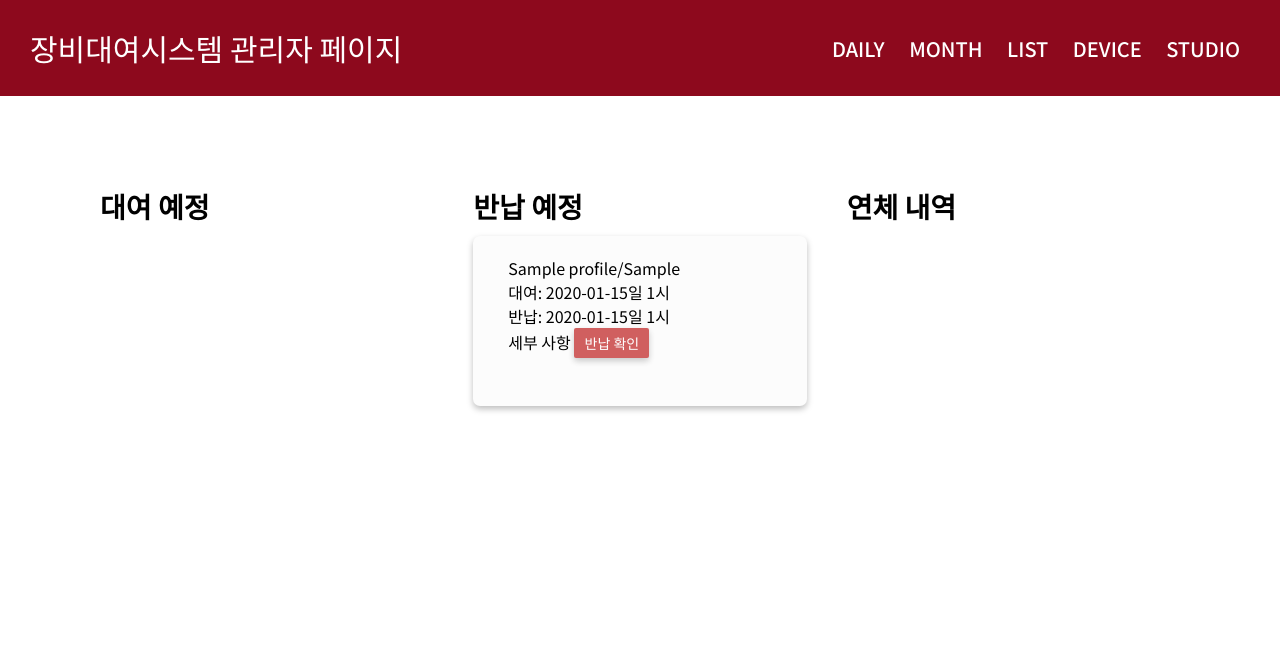
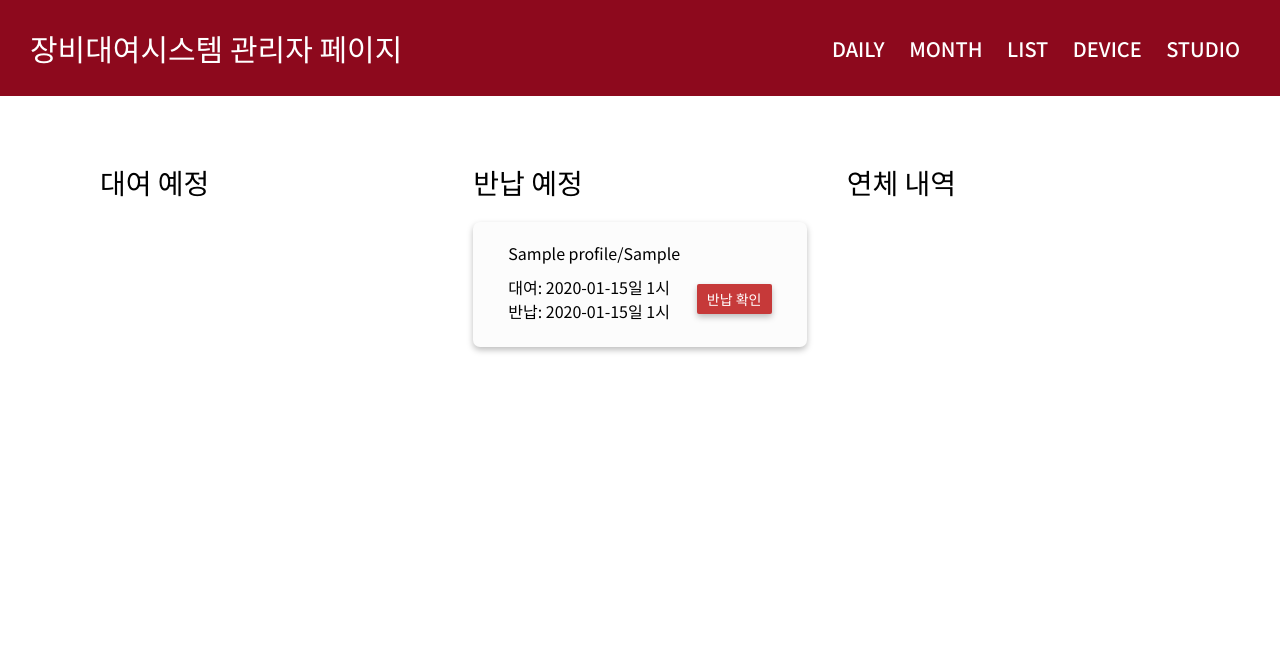
Before and after one commit to dooking/KU-MediaCenterV1, a Django app: page /adminpage/main in a window 1280 px wide. Shown: the top 656 px of the page. After the commit the page ends 353 px from the top, so only its background shows below. Run offline with Django 3.2, Linux system fonts and the light colour scheme; tables that the repository leaves empty hold one stand-in row (values such as "Sample post"); parts of the project's set-up code (start-up, migrations or seed data) failed here and were passed over.

Commit message:
adminpage main 수정

```diff
--- a/project/adminpage/static/admin_main.css
+++ b/project/adminpage/static/admin_main.css
@@ -4,51 +4,70 @@
 }
 
 .main_div {
-  margin-top: 10vh;
+  margin-top: 7vh;
   margin-right: 10vh;
   margin-left: 10vh;
   height: 30vh;
   display: flex;
   /* align-items: center; */
-  justify-content: center;
+  justify-content: space-around;
 }
+
 .current_list {
   width: 400px;
   margin: 0 10px;
   padding: 10px;
-  display: flex;
-  flex-direction: column;
 }
 .current_list_p {
   font-size: 28px;
-  font-weight: 600;
+  font-weight: 450;
   color: black;
 }
+
 .current_list_card {
   width: 100%;
-  height: 200px;
+  height: 125px;
   background-color: #fcfcfc;
   border-radius: 7px;
   box-shadow: 0 3px 6px 0 rgba(0, 0, 0, 0.26);
+  margin-top: 20px;
+  padding: 10px 35px 15px 35px;
+  display: flex;
+  flex-direction: column;
+  justify-content: center;
+}
+
+.current_list_subbox {
+  display: flex;
+  justify-content: space-between;
+  align-items: center;
   margin-top: 10px;
-  padding: 20px 35px;
 }
-.check2 {
+
+.check {
   width: 75px;
   height: 30px;
-  background-color: #c63939;
+  background-color: #AA1A30;
   color: white;
   font-size: 14px;
   text-decoration: none;
   border: none;
   border-radius: 2px;
   box-shadow: 0 3px 6px 0 rgba(0, 0, 0, 0.26);
-  opacity: 0.8;
+  opacity: 1;
   transition: 0.3s;
   text-decoration: none;
   cursor: pointer;
 }
 
-.check2:hover {
-  opacity: 1;
+.check:hover {
+  opacity: 0.8;
 }
+
+.check2 {
+  background-color: #C63939;
+}
+
+.check3 {
+  background-color: #A2A2A2;
+}
--- a/project/adminpage/templates/main.html
+++ b/project/adminpage/templates/main.html
@@ -13,12 +13,16 @@
           {% if state0s %} {% for state0 in state0s %}
             <div class="current_list_card">
               <p>{{state0.username}}</p>
+              <div class="current_list_subbox">
+                <div>
                   <p>대여: {{state0.fromDate}}일 {{state0.fromDateTime}}시</p>
                   <p>반납: {{state0.toDate}}일 {{state0.toDateTime}}시</p>
-              <a class="detail">세부 사항</a>
+                </div>
+                <!-- <a class="detail">세부 사항</a> -->
                 <a href="{% url 'qrcheckBrrow' state0.pk %}">
-                <button class = 'check1'>대여 확인</button>
+                  <button class = 'check'>대여 확인</button>
                 </a>
+              </div>
             </div>
           {% endfor%} {% endif %}
       </div>
@@ -27,12 +31,16 @@
           {% if state1s %} {% for state1 in state1s %}
             <div class="current_list_card">
               <p>{{state1.username}}</p>
+              <div class="current_list_subbox">
+                <div>
                   <p>대여: {{state1.fromDate}}일 {{state1.fromDateTime}}시</p>
                   <p>반납: {{state1.toDate}}일 {{state1.toDateTime}}시</p>
-              <a class="detail">세부 사항</a>
+                </div>
+                <!-- <a class="detail">세부 사항</a> -->
                 <a href="{% url 'qrcheckReturn' state1.pk %}">
-                <button class = 'check2'>반납 확인</button>
+                  <button class = 'check check2'>반납 확인</button>
                 </a>
+              </div>
             </div>
           {% endfor%} {% endif %}
       </div>
@@ -41,10 +49,14 @@
           {% if state2s %} {% for state2 in state2s %}
           <div class="current_list_card">
             <p>{{state1.username}}</p>
+            <div>
               <p>대여: {{state2.fromDate}}일 {{state2.fromDateTime}}시</p>
               <p>반납: {{state2.toDate}}일 {{state2.toDateTime}}시</p>
-            <a class="detail">세부 사항</a>
-            <p>연체 처리 어케할깡ㅜㅜ</p>
+            </div>
+            <!-- <a class="detail">세부 사항</a> -->
+            <a>
+              <button class = 'check check3'>연체 확인</button>
+            </a>
           </div>
           {% endfor%} {% endif %}
       </div>
```
Also changed, not shown: 2 other files. Lines whose indentation alone changed are shown as unchanged.
